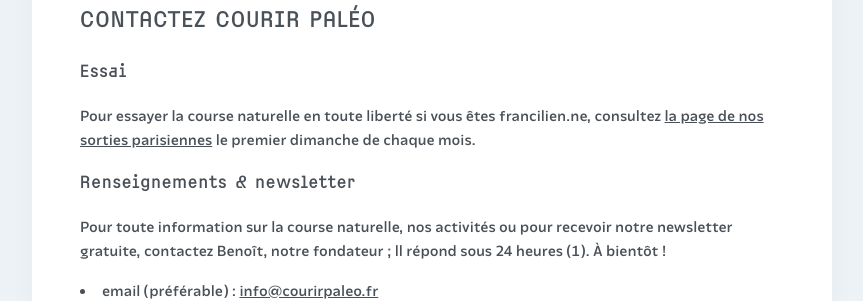
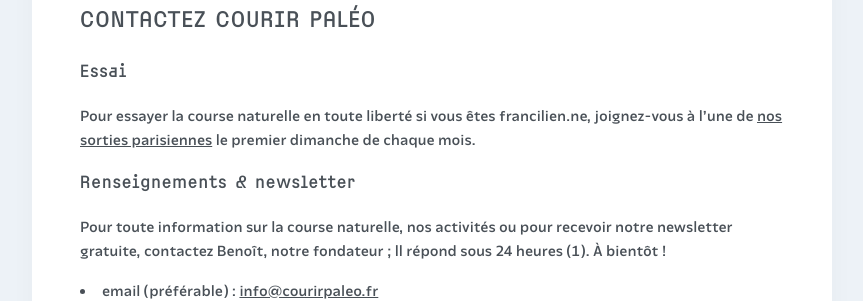
Before and after one commit to courirpaleo/courirpaleo.github.io, a Jekyll site: the page built from _pages/contact.md, in a window 1280 px wide. Shown: the part 316-617 px from the top of the page, without its empty margins (208-1071 px from the left). Built offline with Jekyll 4.4.1, drawn with Linux system fonts in a browser that asks for light colours; some web fonts are replaced.

Commit message:
Update contact.md

```diff
--- a/_pages/contact.md
+++ b/_pages/contact.md
@@ -5,7 +5,7 @@
 # Contactez Courir Paléo
 
 ### Essai
-Pour essayer la course naturelle en toute liberté si vous êtes francilien.ne, consultez [la page de nos sorties parisiennes](/sorties) le premier dimanche de chaque mois.
+Pour essayer la course naturelle en toute liberté si vous êtes francilien.ne, joignez-vous à l'une de [nos sorties parisiennes](/sorties) le premier dimanche de chaque mois.
 
 ### Renseignements & newsletter
 Pour toute information sur la course naturelle, nos activités ou pour recevoir notre newsletter gratuite, contactez Benoît, notre fondateur&nbsp;; ll répond sous 24 heures (1). À bientôt&nbsp;!
```
